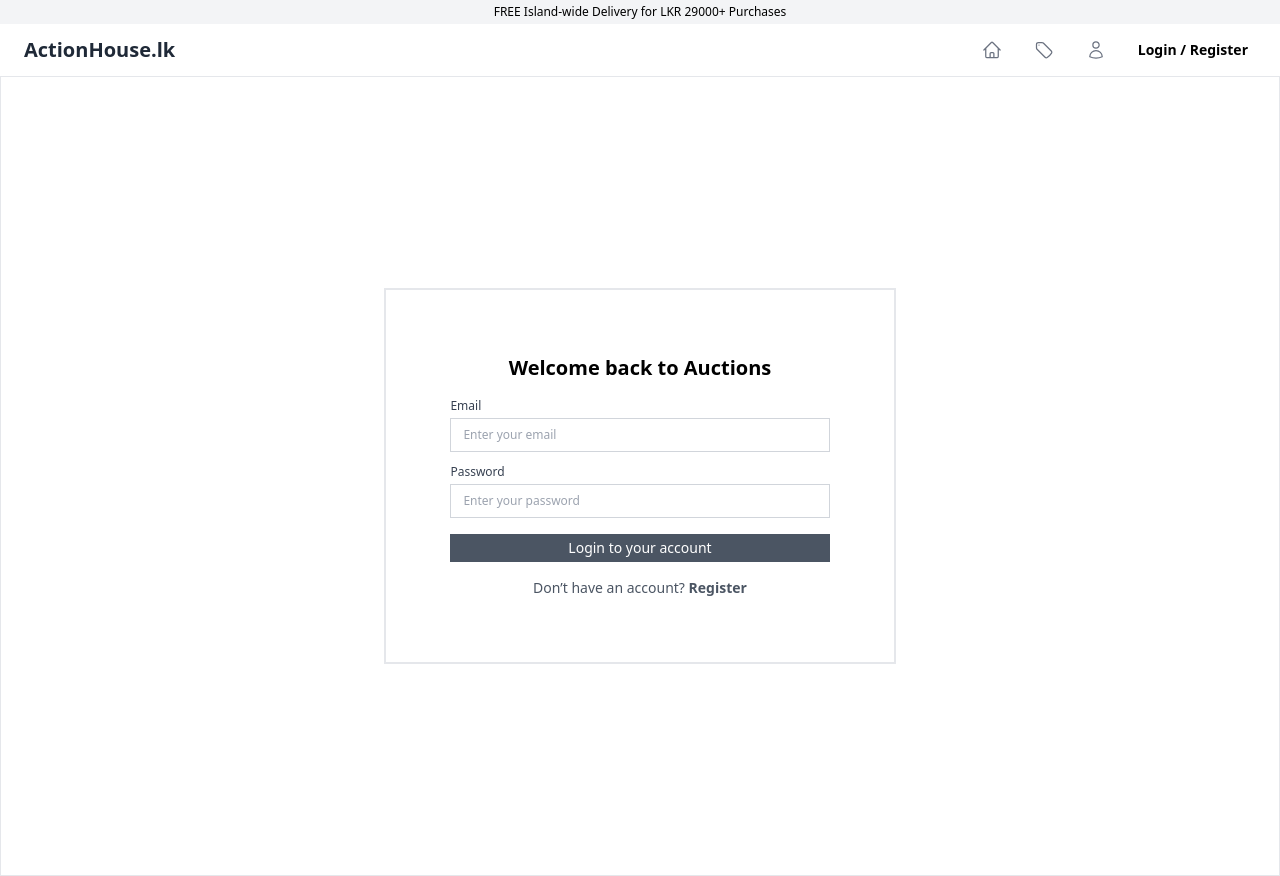
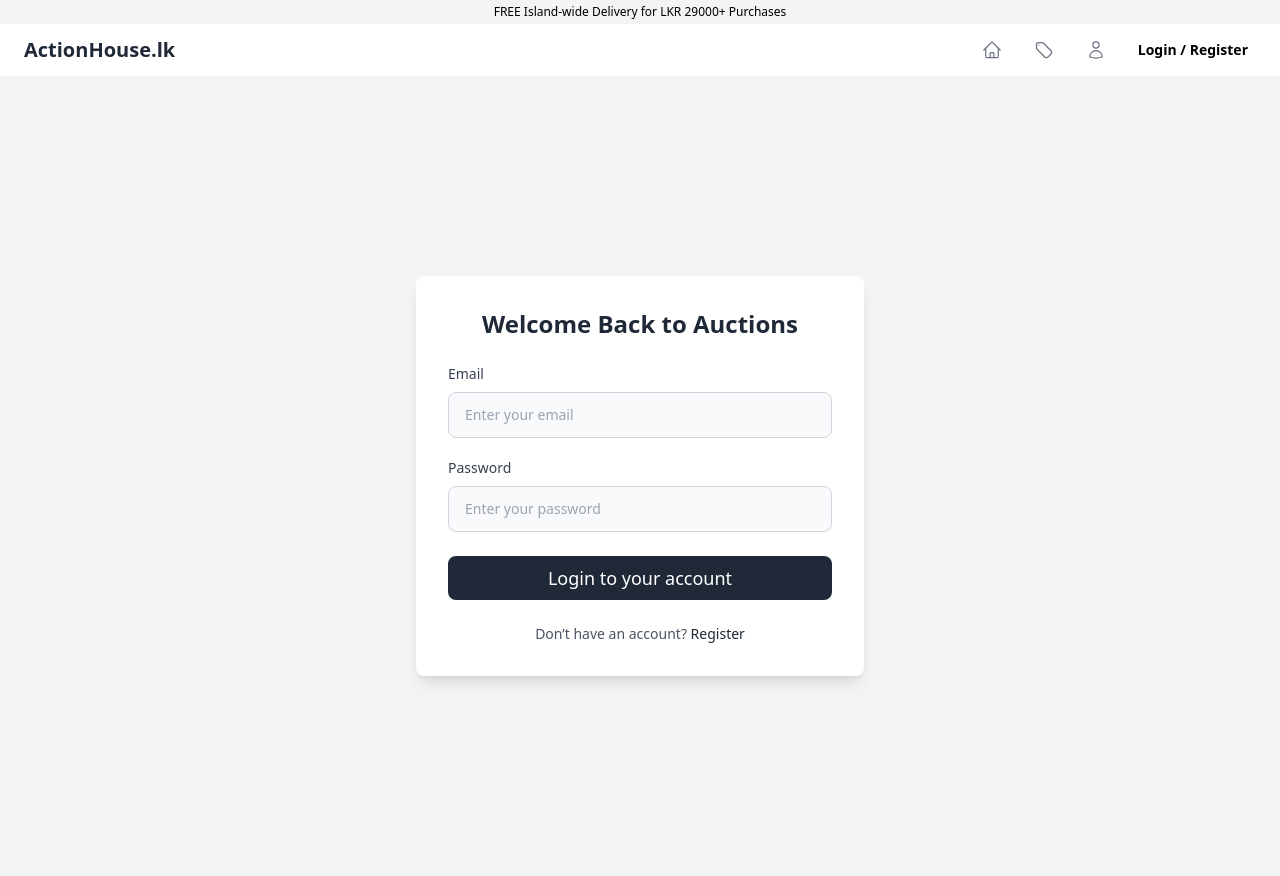
Before and after one commit to sameerajayakodi/Auction_System, a React (Create React App) app in the folder AuctionHouse/auction-management-frontend/: page /login in a window 1280 px wide. Built offline with nearby package versions, Linux system fonts and the light colour scheme.

Commit message:
Update Login.js

```diff
--- a/AuctionHouse/auction-management-frontend/src/auth/Login.js
+++ b/AuctionHouse/auction-management-frontend/src/auth/Login.js
@@ -10,53 +10,53 @@ const Login = () => {
   };
 
   return (
-    <div className="flex items-center justify-center w-full h-screen border ">
-      <div className="flex flex-col w-full h-full p-16 border-2 md:w-2/5 md:h-auto">
-        <p className="mb-4 text-xl font-bold text-center">
-          Welcome back to Auctions
+    <div className="flex items-center justify-center min-h-screen bg-gray-100">
+      <div className="w-full max-w-md p-8 bg-white rounded-lg shadow-lg md:w-2/5">
+        <p className="mb-6 text-2xl font-semibold text-center text-gray-800">
+          Welcome Back to Auctions
         </p>
 
         <form onSubmit={handleSubmit}>
-          <div className="mb-3">
-            <label className="block text-xs font-medium text-gray-700">
+          <div className="mb-5">
+            <label className="block mb-2 text-sm font-medium text-gray-700">
               Email
             </label>
             <input
               type="email"
               value={email}
               onChange={(e) => setEmail(e.target.value)}
-              className="block w-full px-3 py-2 mt-1 text-xs border border-gray-300 focus:border-gray-600"
+              className="block w-full px-4 py-3 text-sm border border-gray-300 rounded-lg bg-gray-50 focus:border-gray-500 focus:ring-gray-500 focus:outline-none"
               placeholder="Enter your email"
               required
             />
           </div>
-          <div className="mb-4">
-            <label className="block text-xs font-medium text-gray-700">
+          <div className="mb-6">
+            <label className="block mb-2 text-sm font-medium text-gray-700">
               Password
             </label>
             <input
               type="password"
               value={password}
               onChange={(e) => setPassword(e.target.value)}
-              className="block w-full px-3 py-2 mt-1 text-xs border border-gray-300 focus:border-gray-600"
+              className="block w-full px-4 py-3 text-sm border border-gray-300 rounded-lg bg-gray-50 focus:border-gray-500 focus:ring-gray-500 focus:outline-none"
               placeholder="Enter your password"
               required
             />
           </div>
           <button
             type="submit"
-            className="w-full px-4 py-1 text-sm text-white bg-gray-600 hover:bg-gray-800 "
+            className="w-full px-4 py-2 text-lg font-medium text-white bg-gray-800 rounded-lg hover:bg-gray-900 focus:outline-none focus:ring-4 focus:ring-gray-500"
           >
             Login to your account
           </button>
         </form>
 
-        <div className="mt-4 text-center">
-          <p className="text-xs text-gray-600 md:text-sm ">
+        <div className="mt-6 text-center">
+          <p className="text-sm text-gray-600">
             Don’t have an account?{" "}
             <Link
               to="/register"
-              className="font-semibold text-gray-600 transition-colors duration-200 hover:text-black"
+              className="font-medium text-gray-800 hover:text-gray-900"
             >
               Register
             </Link>
```
